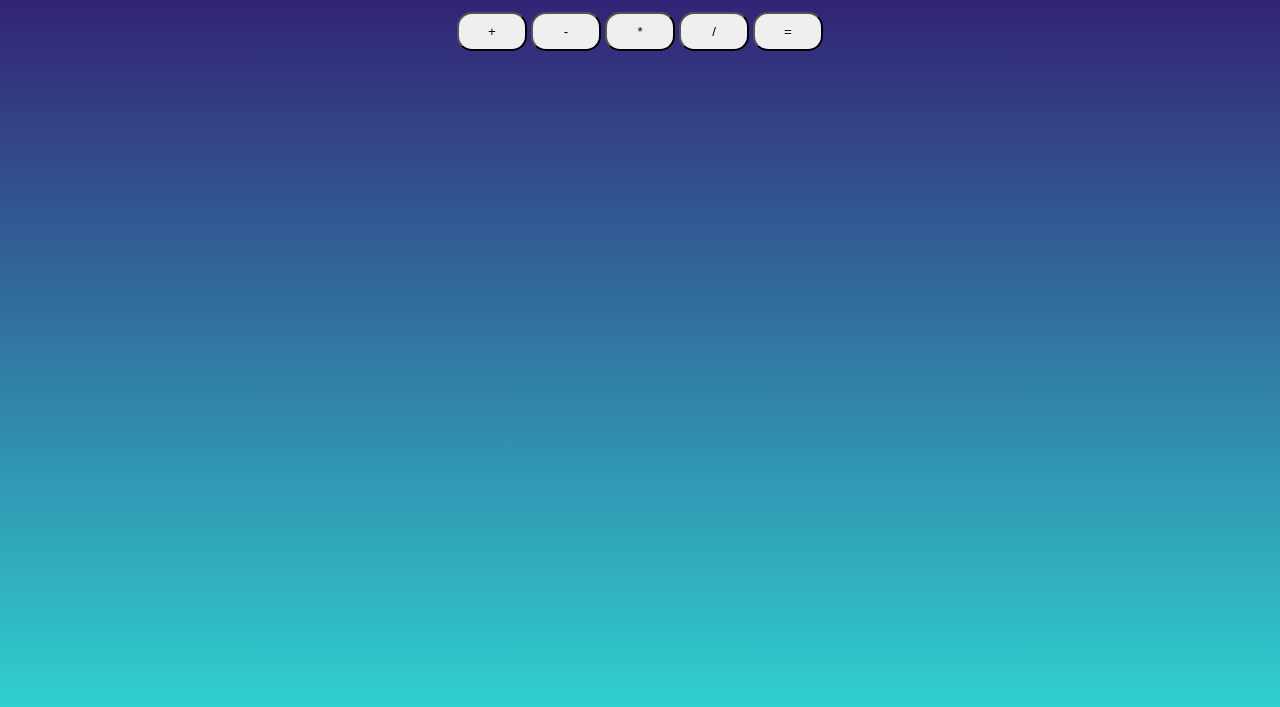
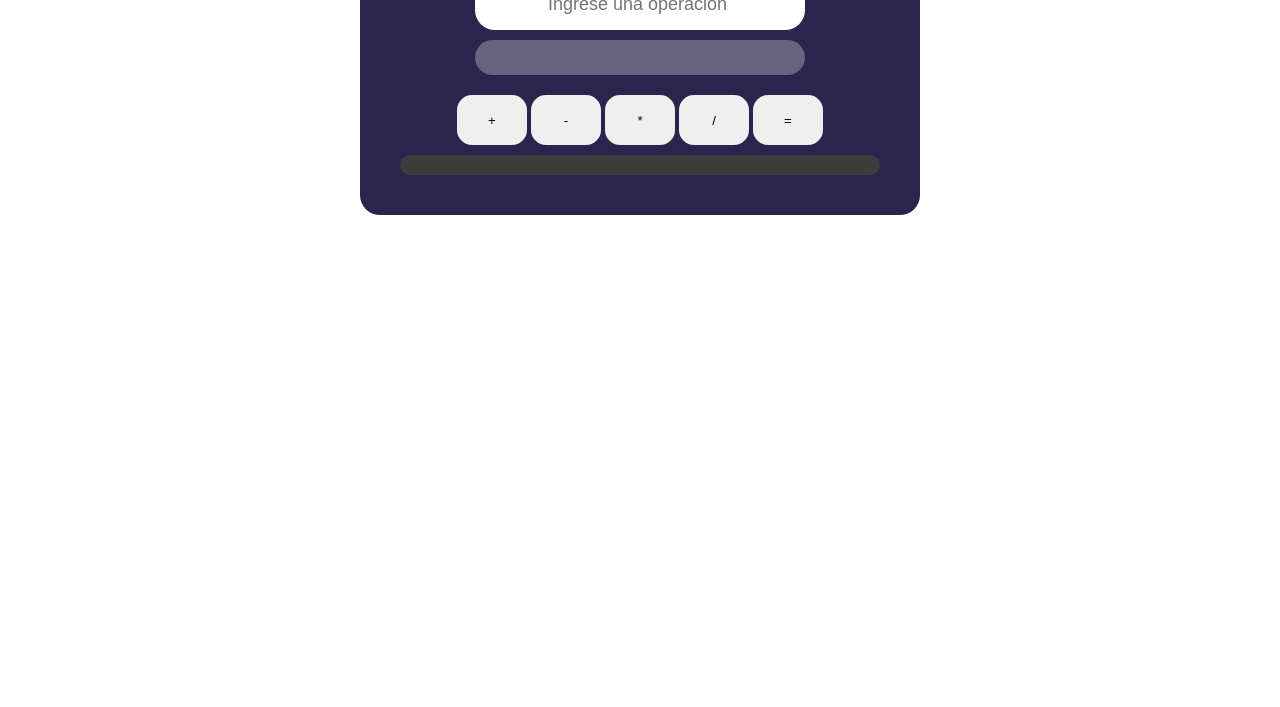
Before and after one commit to YefersonR/2-Calculadora_Web, a plain HTML site: page Index.html in a window 1280 px wide. Shown: the part 113-820 px from the top of the page. Drawn offline with Linux system fonts and the light colour scheme.

Commit message:
calculator

```diff
--- a/Index.html
+++ b/Index.html
@@ -11,7 +11,7 @@
     <div id="" class="calculadora">
         <h1>Calculadora Web</h1>
         <input id="dato" type="number" placeholder="Ingrese una operacion ">
-        <input id="dato1" type="text"  placeholder="Operacion">
+        <input id="dato1" class="op" type="text" disabled>
        <!-- <button id="guardar">guardar</button> -->
         <div id="mostrar">
             <button id="suma">+</button>
--- a/Styles.css
+++ b/Styles.css
@@ -10,30 +10,52 @@ input::-webkit-inner-spin-button {
 }
 
 
-body{
-    background-image: linear-gradient(to top, #30cfd0 0%, #330867 100%);
-    background-repeat: no-repeat;
-    background-size: cover;
-    height: 100vh;
-    color: #fff;
-}
-
 .calculadora{
     width: 1200px;
     margin:20px auto;
     text-align: center;
+    background: #2B254E;
+    width: 500px;
+    border: none;
+    border-radius: 20px;
+    padding: 30px;
+    box-shadow: 0 0 4px #fff;
 
+}
+.calculadora h1{
+    color: #3A3076
+
+}
+.calculadora .inputs{
+    display: flex;
+    flex-direction: column;
+    align-items: center;
 }
 .calculadora #dato,#dato1{
     width: 500px;
-    padding: 14px;
+    padding: 15px;
     text-align: center;
     border-radius: 10px;
     font-size: 18px;
+    border: none;
+    border-radius: 20px;
+    outline: none;
+    margin: 5px;
+    width: 300px;
 }
+
+.calculadora .op{
+    color: #fff;
+    height: 5px;
+    margin: 10px;
+
+}
+
 .calculadora button{
     width: 150px;
+    height: 50px;
     padding: 10px;
+    border : none;
 }
 
 #mostrar{
@@ -45,3 +67,19 @@ body{
     border-radius: 15px;
 
 }
+#historial{
+    background: #3c3c3c;
+    margin: 10px;
+    padding: 10px;
+    color: #fff;
+    border-radius: 10px;
+}
+#historial div{
+    padding-bottom:5px;
+    margin: 5px;
+
+}
+#historial div p {
+    font-size: 16px;
+
+}
```
